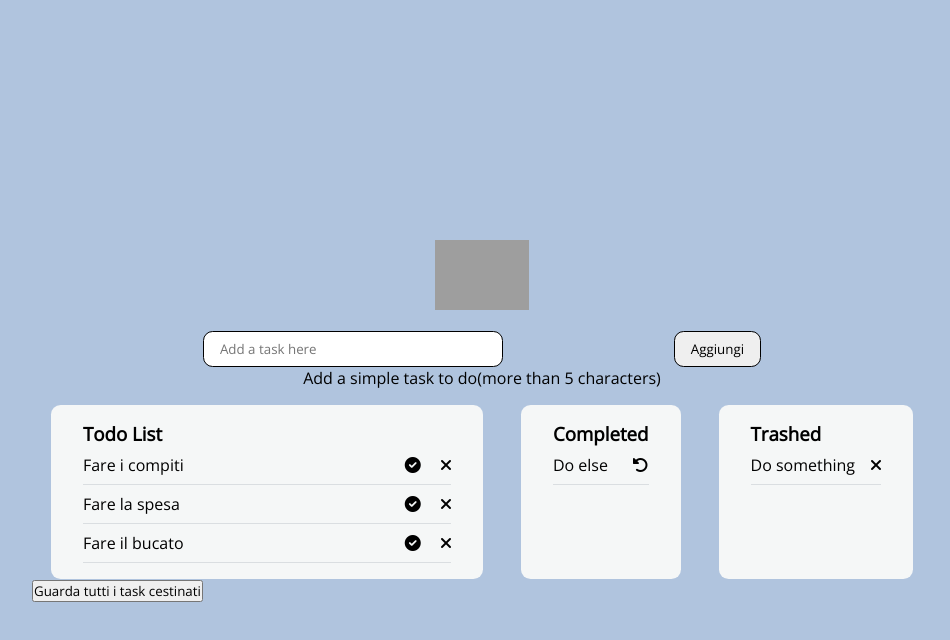
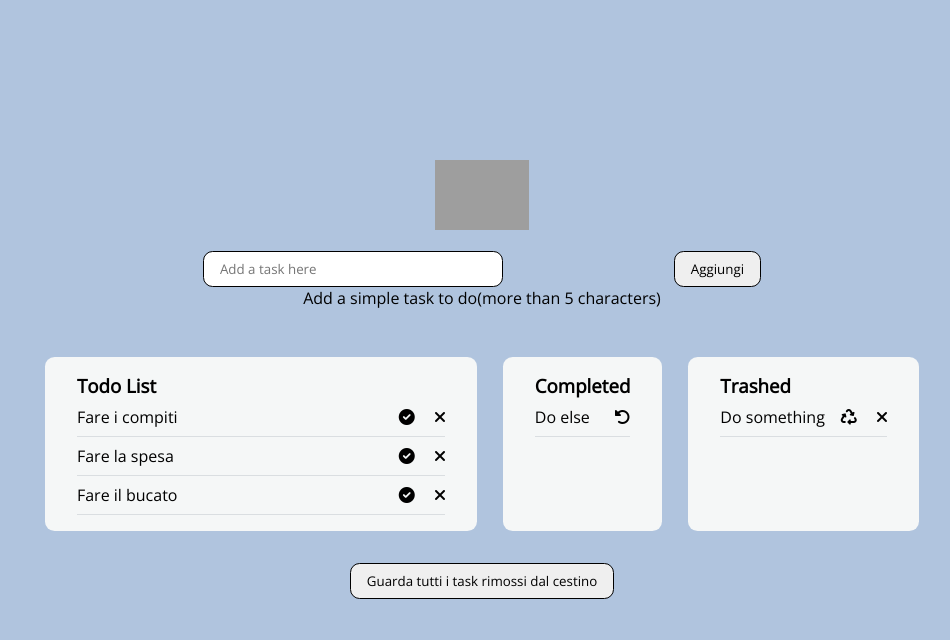
Before and after one commit to AnTosi/vue-todolist, a plain HTML site: page bonus/index.html in a window 1280 px wide. Shown: the whole page, without its empty margins (158-1108 px from the left). Drawn offline with nearby package versions, Linux system fonts and the light colour scheme; grey boxes are pictures that could not be loaded.

Commit message:
aggiunto alert

```diff
--- a/bonus/assets/css/style.css
+++ b/bonus/assets/css/style.css
@@ -15,7 +15,7 @@ body {
 }
 
 .container {
-    margin-top: 30vh;
+    margin-top: 20vh;
     width: 900px;
     margin-left: auto;
     margin-right: auto;
@@ -31,6 +31,7 @@ body {
     display: flex;
     justify-content: space-evenly;
     flex-wrap: wrap;
+    margin-bottom: 2rem;
 }
 
 .helper {
@@ -50,6 +51,7 @@ body {
     border-radius: 0.6rem;
     border: 1px solid black;
     background-color: #EFEFEF;
+    cursor: pointer;
 }
 
 .todo {
@@ -89,4 +91,19 @@ body {
     background-color: #F5F7F7;
     padding: 1rem 2rem 1rem 2rem;
     border-radius: 0.6rem;
+    margin-bottom: 2rem;
 }
+
+.dumpster {
+    text-align: center;
+    width: 432px;
+    margin: auto;
+}
+
+.dumpster button {
+    padding: 0.5rem 1rem;
+    border-radius: 0.6rem;
+    border: 1px solid black;
+    background-color: #EFEFEF;
+    cursor: pointer;
+}
--- a/bonus/assets/js/main.js
+++ b/bonus/assets/js/main.js
@@ -40,6 +40,7 @@ const app = new Vue ({
         addTask(){
             if (this.newTask.length > 5) {
                 this.tasks.push(this.newTask);
+                alert(`Task updated! the new task is: ${this.newTask}`)
                 this.newTask = "";
                 this.error = false;
             } else {
@@ -72,6 +73,12 @@ const app = new Vue ({
                 this.discarica =false
             }
             console.log(this.discarica);
+        },
+
+        recycle(i){
+            let recycling = this.trashedTasks[i];
+            this.trashedTasks.splice(i,1);
+            this.tasks.push(recycling);
         }
     }
 })
@@ -105,3 +112,5 @@ const app = new Vue ({
 //finite le modifiche alla funzione removeTask (aggiunto push nell'array trashed), ho inserito l'icona check e ora creo la sua funzione
 //fatta funzione completeTask, ora passo alla box completed dove devo dargli il comando e la funzione per rifare il task (e quindi pusharlo di nuovo in tasks e rimuoverlo dai completati)
 //stessa cosa, creo funzione clearTask per rimuovere il task dal cestino e aggiungerlo in un ulteriore array per ultimo punto bonus (Il nostro utente per ora sembra non avere altre richieste ... ma chissá se dopo gli viene in mente che vuole anche poter rimettere una task cancellata nella lista di tasks da fare, magari l'ha cancellata per sbaglio?)
+
+//avevo male interpretato l'ultimo punto, ma oramai l'ho fatto in quel modo e lo lascio così. Aggiungo alert e prompt come da foto.
--- a/bonus/index.html
+++ b/bonus/index.html
@@ -62,6 +62,7 @@
                         </p>
 
                         <div class="task_action">
+                            <i class="fas fa-recycle" @click="recycle(index)"></i>
                             <i class="fas fa-times" aria-hidden="true" @click = "clearTask(index)"></i>
                         </div>
                     </div>
@@ -69,7 +70,7 @@
 
             </div>
             <div class="dumpster">
-                <button @click="showDumpster">Guarda tutti i task cestinati</button>
+                <button @click="showDumpster">Guarda tutti i task rimossi dal cestino</button>
                 <div v-show="discarica" class="task_box">
                     <h3>Questi sono i task che hai rimosso:</h3>
                     <div class="item" v-for="(dumped, index) in dump">
```
